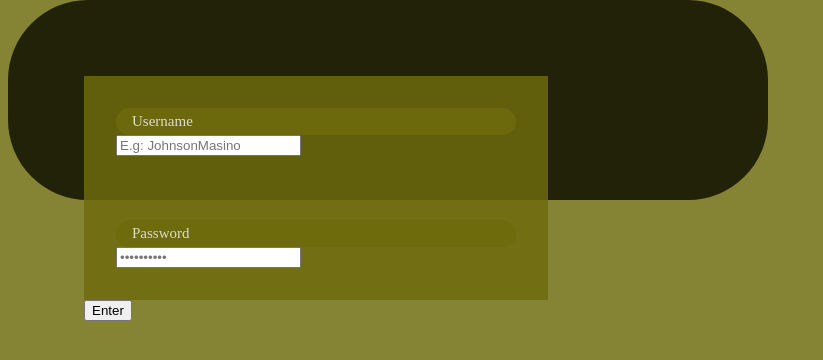
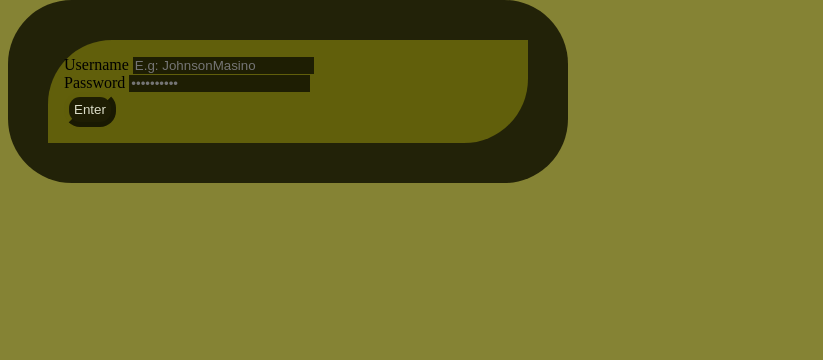
Before and after one commit to JohnsonMasino/Connect, a Django app: page /login/ in a window 1280 px wide. Shown: the part 88-448 px from the top of the page, without its empty margins (0-823 px from the left). Run offline with Django 4.2, Linux system fonts and the light colour scheme.

Commit message:
Updating the Login Page

```diff
--- a/letstalk/static/styles/style.css
+++ b/letstalk/static/styles/style.css
@@ -91,37 +91,70 @@
 ------------------------*/
 
 .login-first {
-    padding: 60px;
-    width: 40rem;
-    height: 5rem;
+    padding: 40px;
+    width: 30rem;
+    border-radius: 4rem;
     display: flex;
     align-items: baseline;
-    border-radius: 5rem;
     background-color: var(--header-color);
 }
 .login-second {
     padding: 1rem;
+    background-color: var(--background-color);
+    border-radius: 4rem 0rem 4rem 0rem;
+    width: 30rem;
 }
-.username,
+.login-second h3 {
+    color: var(--header-color);
+}
+.login-second input {
+    border: none;
+    color: var(--text-color-t1);
+    background-color: var(--header-color);
+}
+.login-second button {
+    background-color: var(--header-color);
+    color: var(--text-color-t1);
+    padding: 5px;
+    border-radius: 1rem;
+    border-width: 5px;
+    border-color: var(--background-color);
+}
+
+
+
+
+
+
+
+
+
+
+
+
+
+
+/*.username,
 .password {
-    font-size: 15px;
+    font-size: 20px;
     width: 25rem;
-    background: transparent;
+    color: var(--text-color-t1);
+}
+.username > input,
+.password > input {
+    font-size: 1rem;
+    width: 36.2rem;
     border: none;
-    outline: none;
+    background-color: var(--header-color);
     color: var(--text-color-t1);
 }
 .username-container,
 .password-container {
-    padding: 2rem;
+    padding: 1rem;
     background-color: var(--background-color);
 }
-.password > label,
-.username > label {
-    background-color: var(--background-color);
-    padding: 5px 1rem;
-    display: flex;
-    align-items: center;
-    gap: 1rem;
-    border-radius: 35px;
+.submit {
+    background-color: var(--header-color);
+    color: var(--text-color-t1);
+    font-size: 20px;
 }
```
